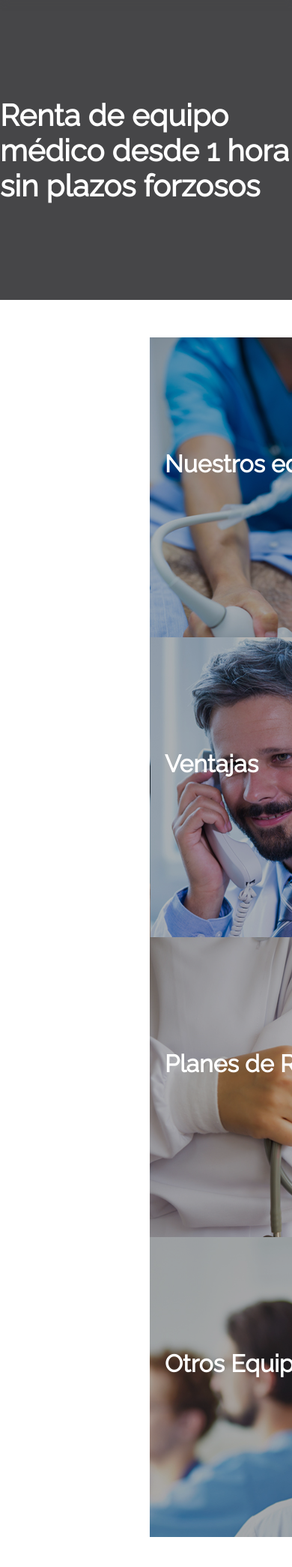
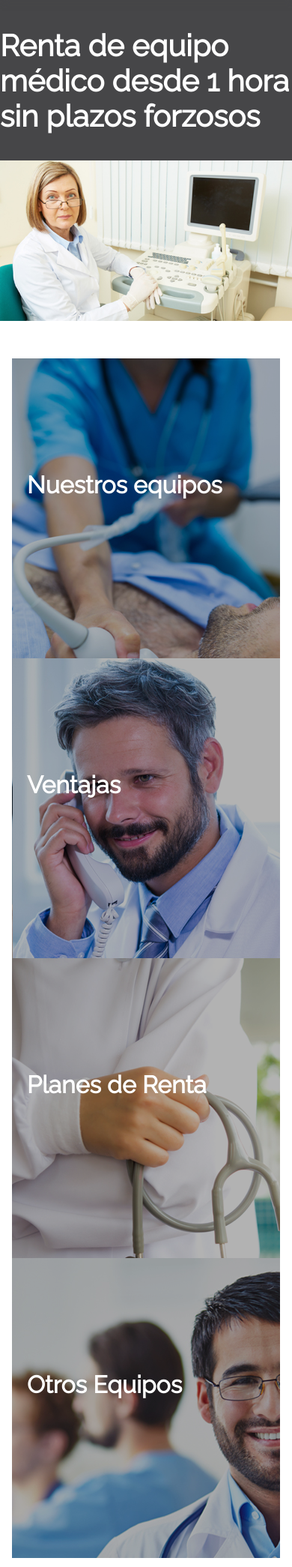
Before and after one commit to DestrucMac15/omedic, a PHP site: page /servicios-compartidos.php in a window 390 px wide; the page is wider, and only the part inside the window is pictured. Shown: the part 150-2240 px from the top of that part at 75% size. Run offline with PHP 8.4, Linux system fonts and the light colour scheme; some libraries are stand-ins or nearby versions.

Commit message:
Se termino serivicios compartidos y otros servicios en responsive design

```diff
--- a/css/serviciosCompartidos.css
+++ b/css/serviciosCompartidos.css
@@ -131,3 +131,37 @@ main .container_cotizacion button{
         top: 20px;
     }
 }
+
+@media screen and (max-width: 1000px){
+    main .container_renta{
+        height: auto;
+        grid-template-columns: 1fr;
+        grid-template-rows: 1fr 1fr;
+        grid-template-areas:
+        'texto'
+        'imagen'
+        ;
+    }
+}
+@media screen and (max-width: 800px){
+    main .container_animacion{
+        grid-template-columns: 1em 1fr 1em;
+        grid-template-rows: 50px 1fr 100px;
+        grid-template-areas:
+        '. . .'
+        '. animaciones .'
+        '. . .'
+        ;
+    }
+}
+@media screen and (max-width: 500px){
+    main .container_animacion .animaciones{
+        flex-wrap: wrap;
+    }
+    main .container_animacion .animaciones .animacion{
+        width: 100%;
+    }
+    main .container_cotizacion p{
+        text-align: justify;
+    }
+}
```
Also changed, not shown: css/otrosServicios.css (+16 -0 lines).
